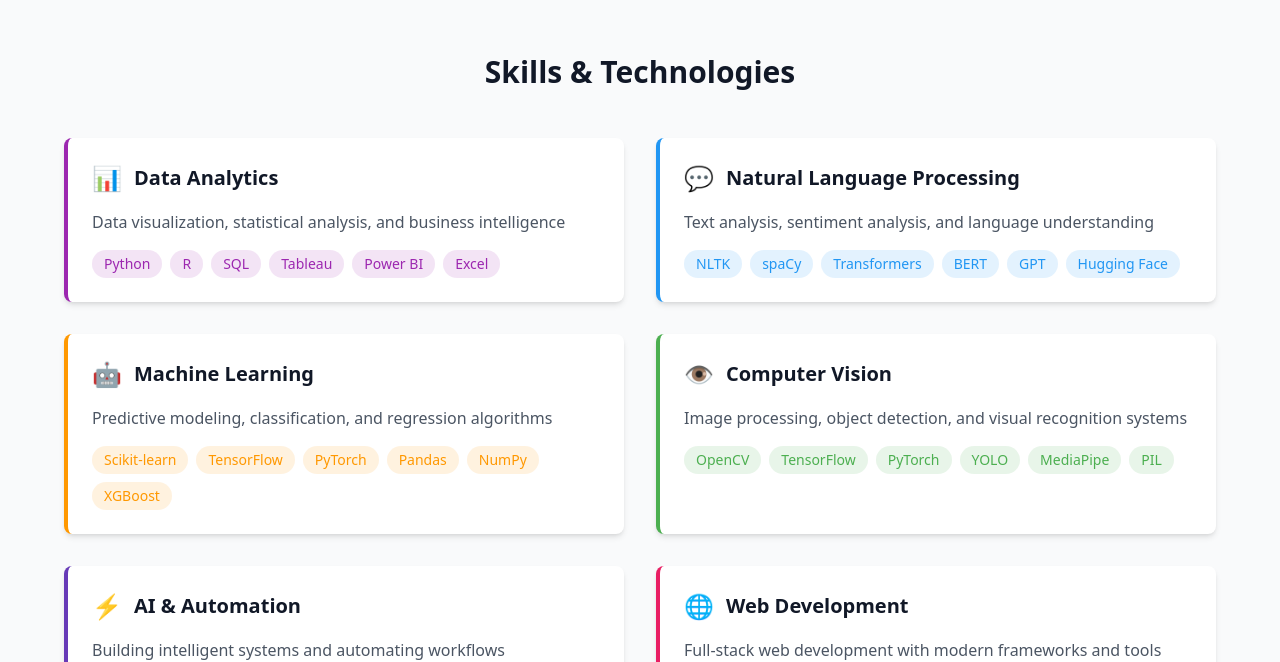
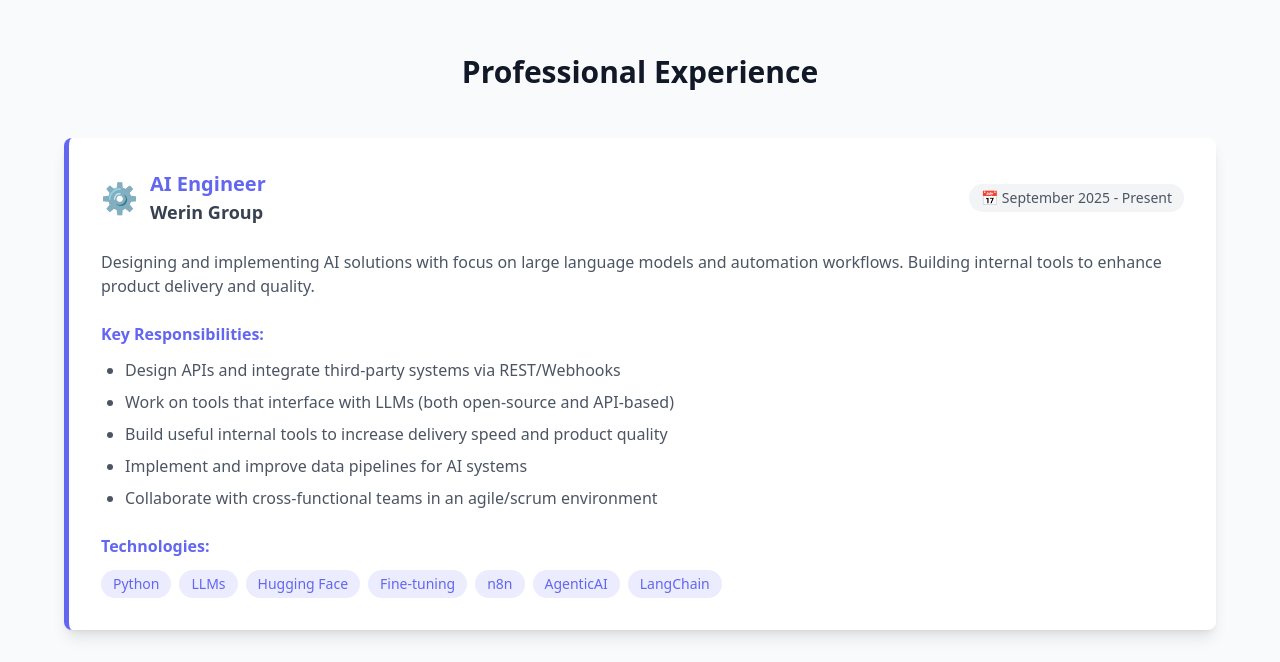
Before and after one commit to Youness331/Portfolio, a React (Create React App) app: page / in a window 1280 px wide. Shown: the part 946-1608 px from the top of the page. Built offline with nearby package versions, Linux system fonts and the light colour scheme.

Commit message:
add exp and change order of the navigation bar

```diff
--- a/src/App.js
+++ b/src/App.js
@@ -5,12 +5,14 @@
 import projectsData from "./scripts/projects";
 import educationData from "./scripts/education";
 import certificatesData from "./scripts/certificates";
+import experiencesData from "./scripts/experiences";
 
 export default function App() {
   const [visibleSkills, setVisibleSkills] = useState([]);
   const [visibleProjects, setVisibleProjects] = useState([]);
   const [visibleEducation, setVisibleEducation] = useState([]);
   const [visibleCertificates, setVisibleCertificates] = useState([]);
+  const [visibleExperiences, setVisibleExperiences] = useState([]);
   const [hoveredCertificate, setHoveredCertificate] = useState(null);
   const [activeSection, setActiveSection] = useState('home');
   const [isAnimating, setIsAnimating] = useState(false);
@@ -34,21 +36,27 @@
       }, index * 250 + 1500);
     });
 
+    experiencesData.forEach((_, index) => {
+      setTimeout(() => {
+        setVisibleExperiences(prev => [...prev, index]);
+      }, index * 250 + 2500);
+    });
+
     educationData.forEach((_, index) => {
       setTimeout(() => {
         setVisibleEducation(prev => [...prev, index]);
-      }, index * 300 + 3000);
+      }, index * 300 + 3500);
     });
 
     certificatesData.forEach((_, index) => {
       setTimeout(() => {
         setVisibleCertificates(prev => [...prev, index]);
-      }, index * 250 + 4000);
+      }, index * 250 + 4500);
     });
 
     // Scroll listener for active section
     const handleScroll = () => {
-      const sections = ['home', 'skills', 'projects', 'education', 'certificates'];
+      const sections = ['home', 'experiences', 'projects', 'skills', 'education', 'certificates'];
       const scrollPosition = window.scrollY + 100;
 
       for (let i = sections.length - 1; i >= 0; i--) {
@@ -138,6 +146,7 @@
       home: "",
       skills: "Skills & Technologies",
       projects: "Featured Projects",
+      experiences: "Professional Experience",
       education: "Education Journey",
       certificates: "Certificates & Achievements"
     };
@@ -154,7 +163,7 @@
             </div>
 
             <div className="hidden md:flex items-center space-x-8">
-              {['home', 'skills', 'projects', 'education', 'certificates'].map((section) => (
+              {['home', 'experiences', 'projects', 'skills', 'education', 'certificates'].map((section) => (
                 <button
                   key={section}
                   onClick={() => handleNavClick(section)}
@@ -256,7 +265,100 @@
           </div>
         </section>
 
-        {/* Skills Section */}
+        {/* Experiences Section */}
+        <section id="experiences" className="min-h-[calc(100vh-80px)] py-16 mb-16">
+          <div className="max-w-6xl mx-auto">
+            <h2 className="text-3xl font-bold text-center mb-12">
+              Professional Experience
+            </h2>
+
+            <div className="space-y-12">
+              {experiencesData.map((experience, index) => (
+                <div
+                  key={experience.id}
+                  className={`${darkMode ? 'bg-gray-800 text-gray-200' : 'bg-white'} p-8 rounded-lg shadow-lg hover:shadow-xl transition-all duration-500 transform hover:-translate-y-2 ${
+                    (visibleExperiences.includes(index) || activeSection === 'experiences') && !isAnimating
+                      ? 'opacity-100 translate-y-0'
+                      : 'opacity-0 translate-y-12'
+                  }`}
+                  style={{
+                    borderLeft: `5px solid ${experience.color}`,
+                    transition: 'all 0.8s ease-out',
+                    transitionDelay: activeSection === 'experiences' ? `${index * 0.3 + 0.3}s` : `${index * 0.3}s`
+                  }}
+                >
+                  <div className="flex flex-col md:flex-row md:items-center md:justify-between mb-6">
+                    <div className="flex items-center gap-3 mb-2 md:mb-0">
+                      <span className="text-3xl transform transition-transform duration-300 hover:scale-125 hover:rotate-12">
+                        {experience.icon}
+                      </span>
+                      <div>
+                        <h3 className="text-xl font-bold" style={{ color: experience.color }}>
+                          {experience.role}
+                        </h3>
+                        <p className={`text-lg font-semibold ${darkMode ? 'text-gray-300' : 'text-gray-700'}`}>
+                          {experience.company}
+                        </p>
+                      </div>
+                    </div>
+
+                    <div className="flex flex-col md:flex-row items-start md:items-center gap-3">
+                      <span className="px-3 py-1 text-sm rounded-full font-medium bg-gray-100 text-gray-600 dark:bg-gray-700 dark:text-gray-300">
+                        📅 {experience.period}
+                      </span>
+                    </div>
+                  </div>
+
+                  <p className={`${darkMode ? 'text-gray-300' : 'text-gray-600'} mb-6`}>
+                    {experience.description}
+                  </p>
+
+                  <div className="mb-6">
+                    <h4 className="text-md font-semibold mb-3" style={{ color: experience.color }}>Key Responsibilities:</h4>
+                    <ul className="space-y-2 pl-6 list-disc">
+                      {experience.responsibilities.map((responsibility, rIndex) => (
+                        <li
+                          key={rIndex}
+                          className={`${darkMode ? 'text-gray-300' : 'text-gray-600'} transition-all duration-500`}
+                          style={{
+                            transitionDelay: activeSection === 'experiences' ? `${rIndex * 0.1 + 0.8}s` : '0s',
+                            opacity: (visibleExperiences.includes(index) || activeSection === 'experiences') && !isAnimating ? 1 : 0,
+                            transform: (visibleExperiences.includes(index) || activeSection === 'experiences') && !isAnimating ? 'translateX(0)' : 'translateX(20px)'
+                          }}
+                        >
+                          {responsibility}
+                        </li>
+                      ))}
+                    </ul>
+                  </div>
+
+                  <div>
+                    <h4 className="text-md font-semibold mb-3" style={{ color: experience.color }}>Technologies:</h4>
+                    <div className="flex flex-wrap gap-2">
+                      {experience.technologies.map((tech, techIndex) => (
+                        <span
+                          key={techIndex}
+                          className="px-3 py-1 text-sm rounded-full font-medium transition-all duration-200 hover:scale-110 hover:shadow-md cursor-pointer"
+                          style={{
+                            backgroundColor: `${experience.color}20`,
+                            color: experience.color,
+                            transitionDelay: `${techIndex * 0.05 + 1}s`,
+                            opacity: (visibleExperiences.includes(index) || activeSection === 'experiences') && !isAnimating ? 1 : 0,
+                            transform: (visibleExperiences.includes(index) || activeSection === 'experiences') && !isAnimating ? 'translateY(0)' : 'translateY(10px)'
+                          }}
+                        >
+                          {tech}
+                        </span>
+                      ))}
+                    </div>
+                  </div>
+                </div>
+              ))}
+            </div>
+          </div>
+        </section>
+
+        {/* Projects Section */}
         <section id="skills" className="min-h-[calc(100vh-80px)] py-16 mb-16">
           <div className="max-w-6xl mx-auto">
             <h2 className="text-3xl font-bold text-center mb-12">
@@ -369,7 +471,7 @@
           </div>
         </section>
 
-        {/* Education Section */}
+        {/* Skills Section */}
         <section id="education" className="min-h-[calc(100vh-80px)] py-16 mb-16">
           <div className="max-w-4xl mx-auto">
             <h2 className="text-3xl font-bold text-center mb-12">
--- /dev/null
+++ b/src/scripts/experiences.js
@@ -0,0 +1,21 @@
+const experiencesData = [
+    {
+        id: 1,
+        company: "Werin Group",
+        role: "AI Engineer",
+        period: "September 2025 - Present",
+        description: "Designing and implementing AI solutions with focus on large language models and automation workflows. Building internal tools to enhance product delivery and quality.",
+        responsibilities: [
+            "Design APIs and integrate third-party systems via REST/Webhooks",
+            "Work on tools that interface with LLMs (both open-source and API-based)",
+            "Build useful internal tools to increase delivery speed and product quality",
+            "Implement and improve data pipelines for AI systems",
+            "Collaborate with cross-functional teams in an agile/scrum environment"
+        ],
+        technologies: ["Python", "LLMs", "Hugging Face", "Fine-tuning", "n8n", "AgenticAI", "LangChain"],
+        icon: "⚙️",
+        color: "#6366F1" // Indigo color
+    }
+];
+
+export default experiencesData;
```
